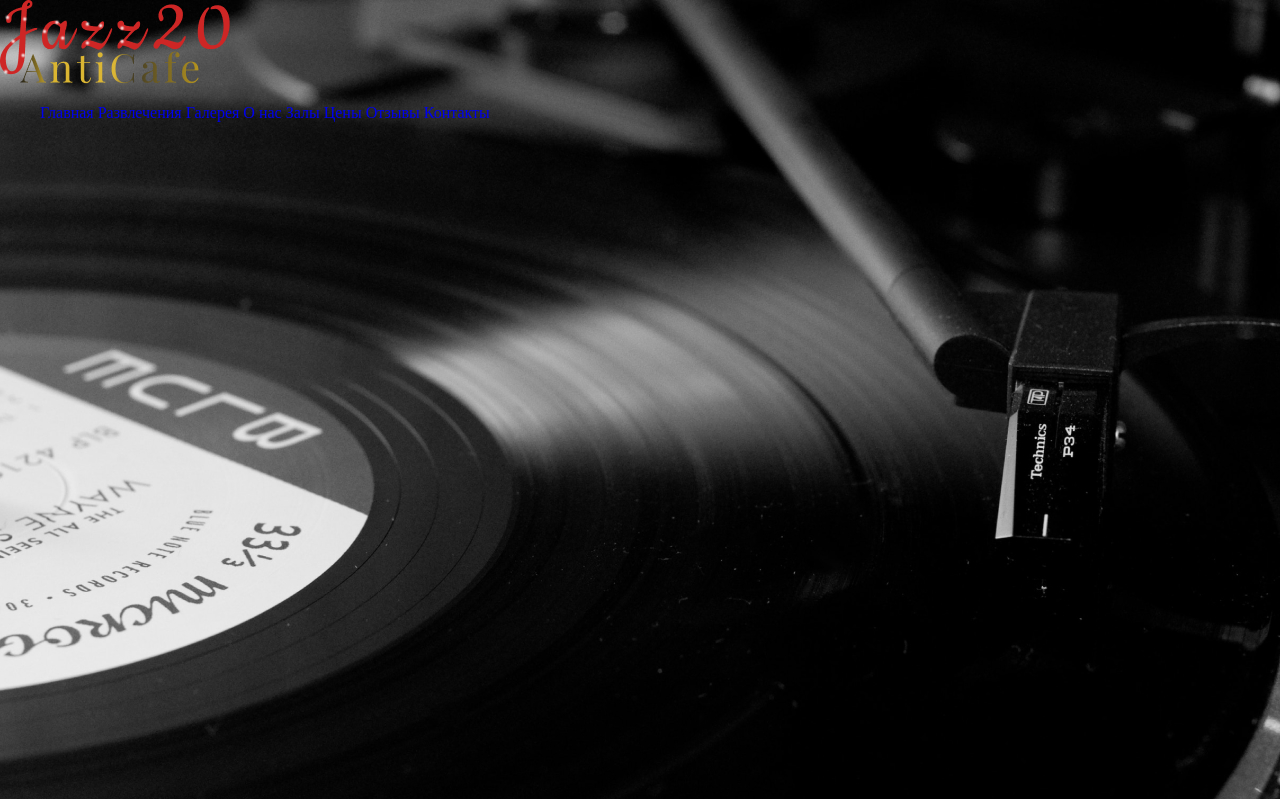
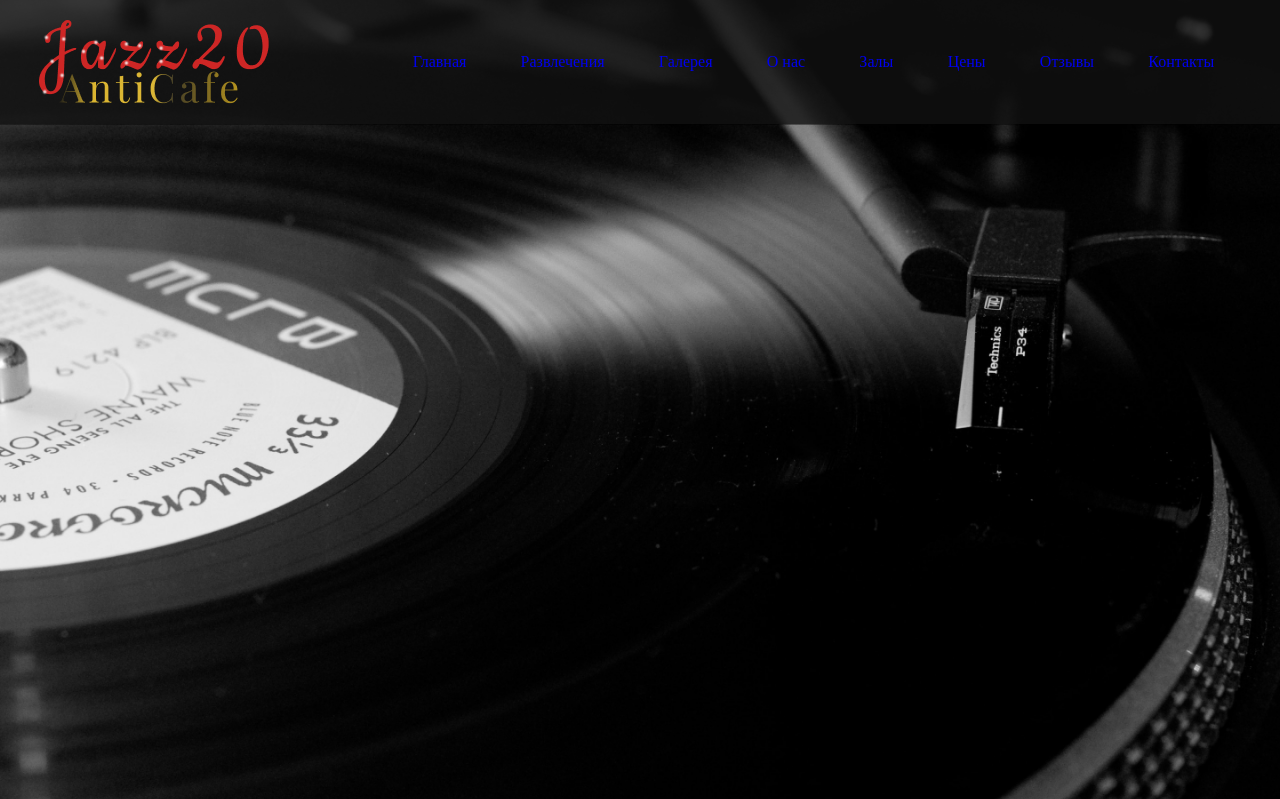
Before and after one commit to talaybekovErlan/anticafe, a plain HTML site: page index.html in a window 1280 px wide. Shown: the top 799 px of the page. Drawn offline with Linux system fonts and the light colour scheme.

Commit message:
header css

```diff
--- a/index.html
+++ b/index.html
@@ -10,7 +10,7 @@
 <body>
     <header class="header">
         <nav class="header-nav">
-            <img src="./img/logo.png" alt="Jazz20 - Anticafe">
+            <img src="./img/logo.png" alt="Jazz20 - Anticafe" class="header-logo">
             <ul class="header-nav__menu">
                 <a class="header-nav__list" href="#">Главная</a>
                 <a class="header-nav__list" href="#">Развлечения</a>
--- a/style.css
+++ b/style.css
@@ -14,8 +14,23 @@ a{
 
 .header{
     background-image: url(/anticafe/img/header-bg.jpg);
-    height: 1013px;
     background-position: center;
     background-size: cover;
     background-repeat: no-repeat;
+    height: 100vh;
 }
+
+.header-nav{
+    display: flex;
+    justify-content: space-around;
+    padding: 20px 0;
+    background: rgba(17, 17, 17, 0.79);
+    box-shadow: 0px 1px 0px rgba(0, 0, 0, 0.4);
+}
+
+.header-nav__menu{
+    width: 70%;
+    display: flex;
+    align-items: center;
+    justify-content: space-around;
+}
```
